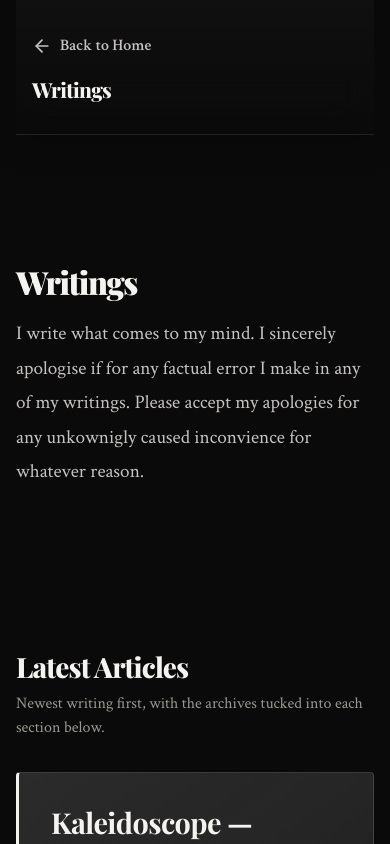
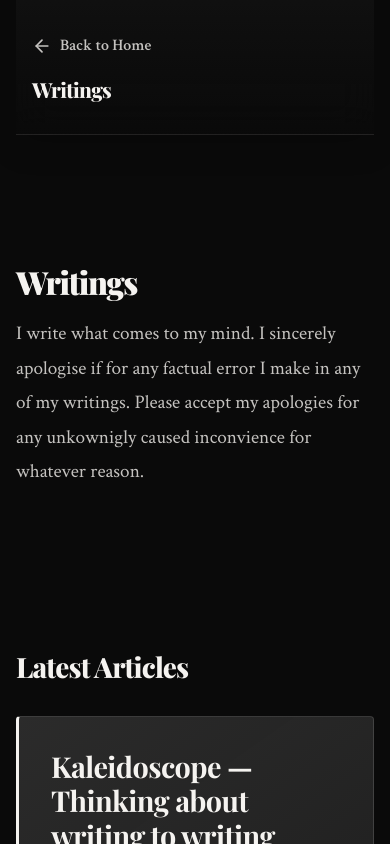
Before and after one commit to abhinavr11/abhinavr11.github.io, a React (Create React App) app in the folder frontend/: page /writings in a window 390 px wide. Shown: the top 844 px of the page. Built offline with nearby package versions, Linux system fonts and the light colour scheme; no server answers.

Commit message:
changed articles UI

```diff
--- a/frontend/src/pages/Writings.jsx
+++ b/frontend/src/pages/Writings.jsx
@@ -187,7 +187,6 @@ const Writings = () => {
         <section className="content-section writings-latest-section">
           <div className="writings-section-heading">
             <h2 className="section-title">Latest Articles</h2>
-            <p>Newest writing first, with the archives tucked into each section below.</p>
           </div>
           <div className="writings-latest-grid">
             {latestWritings.map((writing, index) => (
--- a/frontend/src/styles/portfolio.css
+++ b/frontend/src/styles/portfolio.css
@@ -699,10 +699,6 @@ a {
 }
 
 .writings-section-heading {
-  display: flex;
-  justify-content: space-between;
-  align-items: flex-end;
-  gap: var(--spacing-md);
   margin-bottom: var(--spacing-md);
 }
 
@@ -710,22 +706,10 @@ a {
   margin-bottom: 0;
 }
 
-.writings-section-heading p {
-  max-width: 320px;
-  color: var(--color-text-tertiary);
-  font-size: 1rem;
-  line-height: 1.5;
-  text-align: right;
-}
-
 .writings-latest-grid {
   display: grid;
-  grid-template-columns: 1.15fr 0.85fr;
+  grid-template-columns: repeat(2, minmax(0, 1fr));
   gap: 1rem;
-}
-
-.writings-latest-grid .writing-card:first-child {
-  grid-row: span 2;
 }
 
 .writing-card {
@@ -1322,17 +1306,6 @@ a {
     align-items: flex-start;
   }
 
-  .writings-section-heading {
-    align-items: flex-start;
-    flex-direction: column;
-    gap: var(--spacing-xs);
-  }
-
-  .writings-section-heading p {
-    max-width: none;
-    text-align: left;
-  }
-
   .writings-latest-grid,
   .writing-category-panels {
     grid-template-columns: 1fr;
@@ -1341,10 +1314,6 @@ a {
   .writing-category-panel + .writing-category-panel {
     padding-left: 0;
     border-left: none;
-  }
-
-  .writings-latest-grid .writing-card:first-child {
-    grid-row: auto;
   }
 
   .subsection-title {
```
Also changed, not shown: frontend/src/lib/writings.js.
